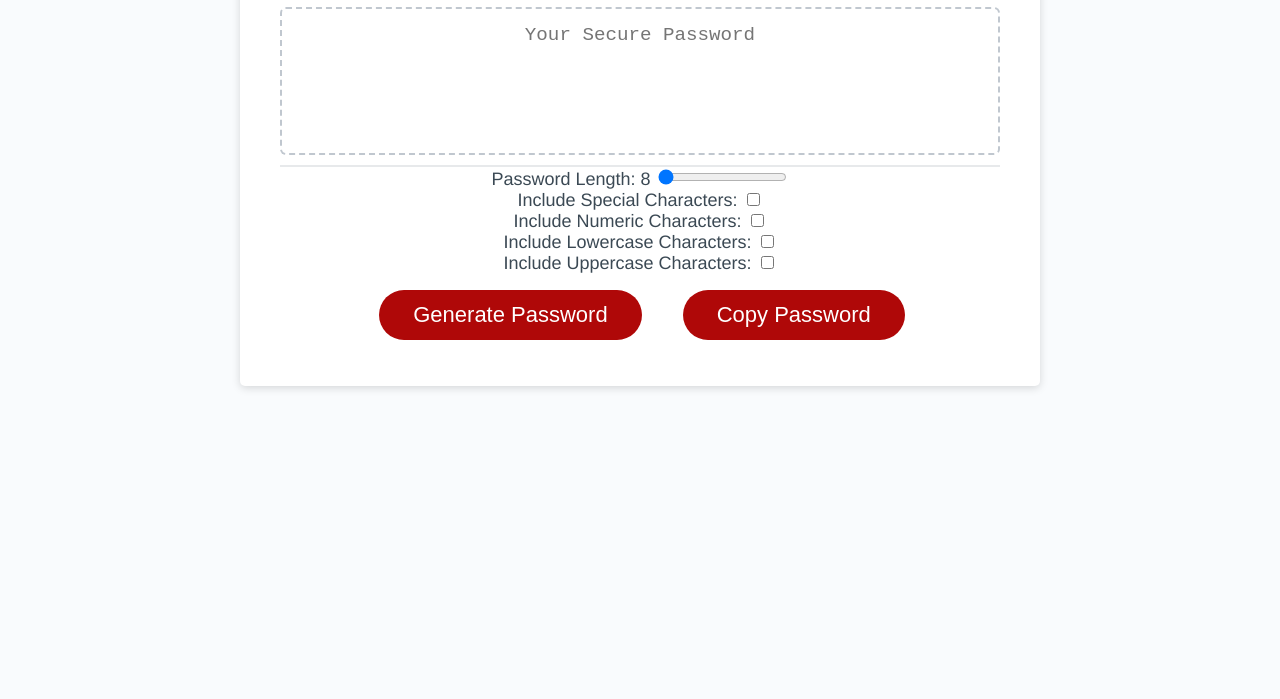
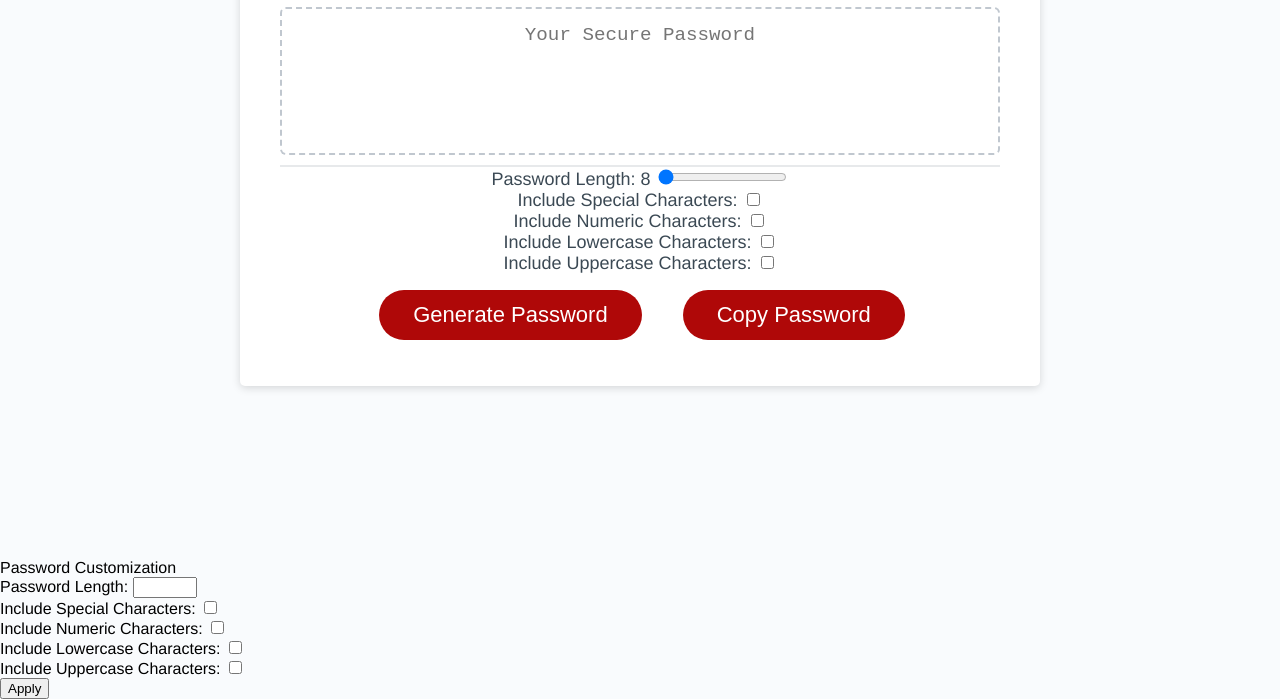
Before and after one commit to SimonAMcKenzie/my-password-generator, a plain HTML site: page index.html in a window 1280 px wide. Shown: the part 241-940 px from the top of the page. Before the commit the page ends 800 px from the top, so only its background shows below. Drawn offline with Linux system fonts and the light colour scheme.

Commit message:
Error with code for modal fixed

```diff
--- a/css/style.css
+++ b/css/style.css
@@ -135,7 +135,7 @@ button[disabled] {
     font-size: 0.8rem;
   }
 }
-<!-- Modal -->
+/* <!-- Modal -->
 <div class="modal" id="passwordModal">
   <div class="modal-content">
     <div class="modal-header">
@@ -167,4 +167,4 @@ button[disabled] {
       </div>
     </div>
   </div>
-</div>
+</div> */
--- a/index.html
+++ b/index.html
@@ -45,6 +45,41 @@
       </div>
     </div>
   </div>
+
+  <!-- Modal -->
+  <div class="modal" id="passwordModal">
+    <div class="modal-content">
+      <div class="modal-header">
+        Password Customization
+      </div>
+      <div class="modal-body">
+        <div class="customization-row">
+          <label>Password Length:</label>
+          <input type="number" id="modalPasswordLength" min="8" max="128">
+        </div>
+        <div class="customization-row">
+          <label>Include Special Characters:</label>
+          <input type="checkbox" id="modalSpecialCharactersCheckbox">
+        </div>
+        <div class="customization-row">
+          <label>Include Numeric Characters:</label>
+          <input type="checkbox" id="modalNumericCharactersCheckbox">
+        </div>
+        <div class="customization-row">
+          <label>Include Lowercase Characters:</label>
+          <input type="checkbox" id="modalLowercaseCharactersCheckbox">
+        </div>
+        <div class="customization-row">
+          <label>Include Uppercase Characters:</label>
+          <input type="checkbox" id="modalUppercaseCharactersCheckbox">
+        </div>
+        <div class="customization-row">
+          <button onclick="applyCustomizations()">Apply</button>
+        </div>
+      </div>
+    </div>
+  </div>
+
   <script src="./javascript/script.js"></script>
 </body>
 </html>
```
